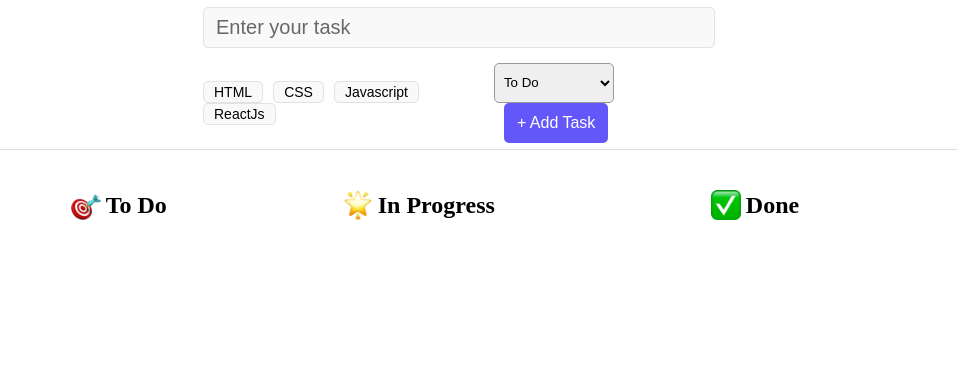
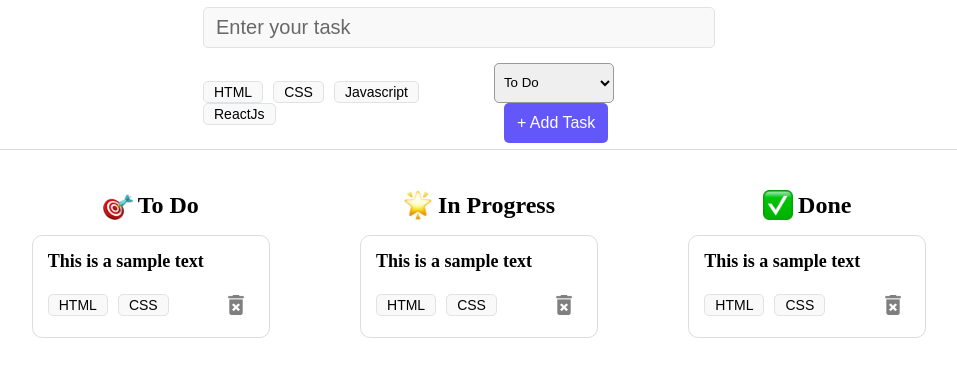
Before and after one commit to Avadhoot5/core-projects, a React (Vite) app in the folder modern-todo-app/: page / in a window 1280 px wide. Shown: the top 376 px of the page, without its empty margins (181-1138 px from the left). Built offline with nearby package versions, Linux system fonts and the light colour scheme.

Commit message:
css added for all components

```diff
--- a/modern-todo-app/src/App.css
+++ b/modern-todo-app/src/App.css
@@ -10,7 +10,7 @@
 }
 
 .task_col {
-    width: 33.33%;
+    /* width: 33.33%; */
     margin: 20px;
     text-align: center;
 }
--- /dev/null
+++ b/modern-todo-app/src/components/TodoCard.jsx
@@ -0,0 +1,23 @@
+import React from 'react'
+import Tag from './Tag'
+import deleteIcon from '../assets/delete.png';
+import './css/TodoCard.css'
+
+const TodoCard = () => {
+  return (
+    <article className="todo_card">
+        <p className="todo_text">This is a sample text</p>
+        <div className="todo_card_bottom_line">
+            <div className="todo_card_tags">
+                <Tag title='HTML'/>
+                <Tag title='CSS'/>
+            </div>
+            <div className='todo_delete'>
+                <img className='deleteIcon' src={deleteIcon} alt="" />
+            </div>
+        </div>
+    </article>
+  )
+}
+
+export default TodoCard
--- a/modern-todo-app/src/components/TodoColumn.jsx
+++ b/modern-todo-app/src/components/TodoColumn.jsx
@@ -1,5 +1,6 @@
 
 import './css/TodoColumn.css';
+import TodoCard from '../components/TodoCard';
 
 
 const TodoColumn = ({title, imageSource}) => {
@@ -11,6 +12,9 @@ const TodoColumn = ({title, imageSource}) => {
             <img className='task_col_image' src={imageSource} alt="" />
                 {title}
             </h2>
+            <div>
+                <TodoCard/>
+            </div>
         </section>
 
 
--- /dev/null
+++ b/modern-todo-app/src/components/css/TodoCard.css
@@ -0,0 +1,47 @@
+.todo_card {
+    width: 100%;
+    min-height: 100px;
+    border: 1px solid #dcdcdc;
+    border-radius: 10px;
+    padding: 15px;
+    margin: 15px 0;
+
+}
+
+.todo_text {
+    font-size: 18px;
+    font-weight: 600;
+    margin-bottom: 15px;
+    display: flex;
+    justify-content: flex-start;
+}
+
+.todo_card_bottom_line {
+    display: flex;
+    align-items: center;
+    justify-content: space-between;
+}
+
+.todo_delete {
+    width: 35px;
+    height: 35px;
+    border-radius: 100%;
+    display: flex;
+    justify-content: center;
+    align-items: center;
+    cursor: pointer;
+    transition: all 0.3s ease-in-out;
+}
+
+.todo_delete:hover {
+    background-color: #ebebeb;
+}
+
+.deleteIcon {
+    width: 20px;
+    opacity: 50%;
+    transition: all 0.3s ease-in-out;
+}
+.todo_delete:hover .deleteIcon {
+    opacity: 80%;
+}
--- a/modern-todo-app/src/components/css/TodoColumn.css
+++ b/modern-todo-app/src/components/css/TodoColumn.css
@@ -9,3 +9,7 @@
     justify-content: center;
     text-wrap: nowrap;
 }
+
+.task_col {
+    width: 100%;
+}
```
